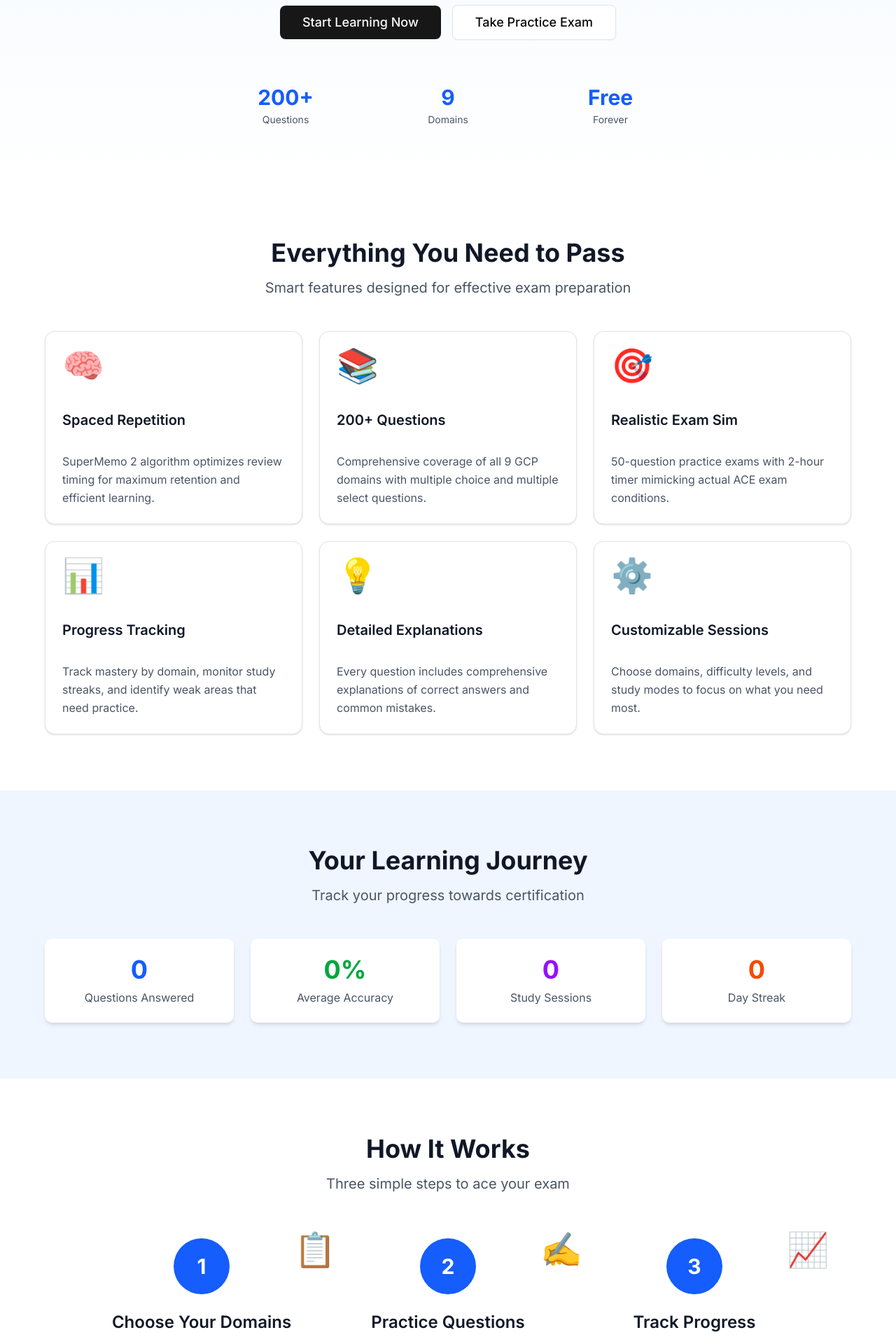
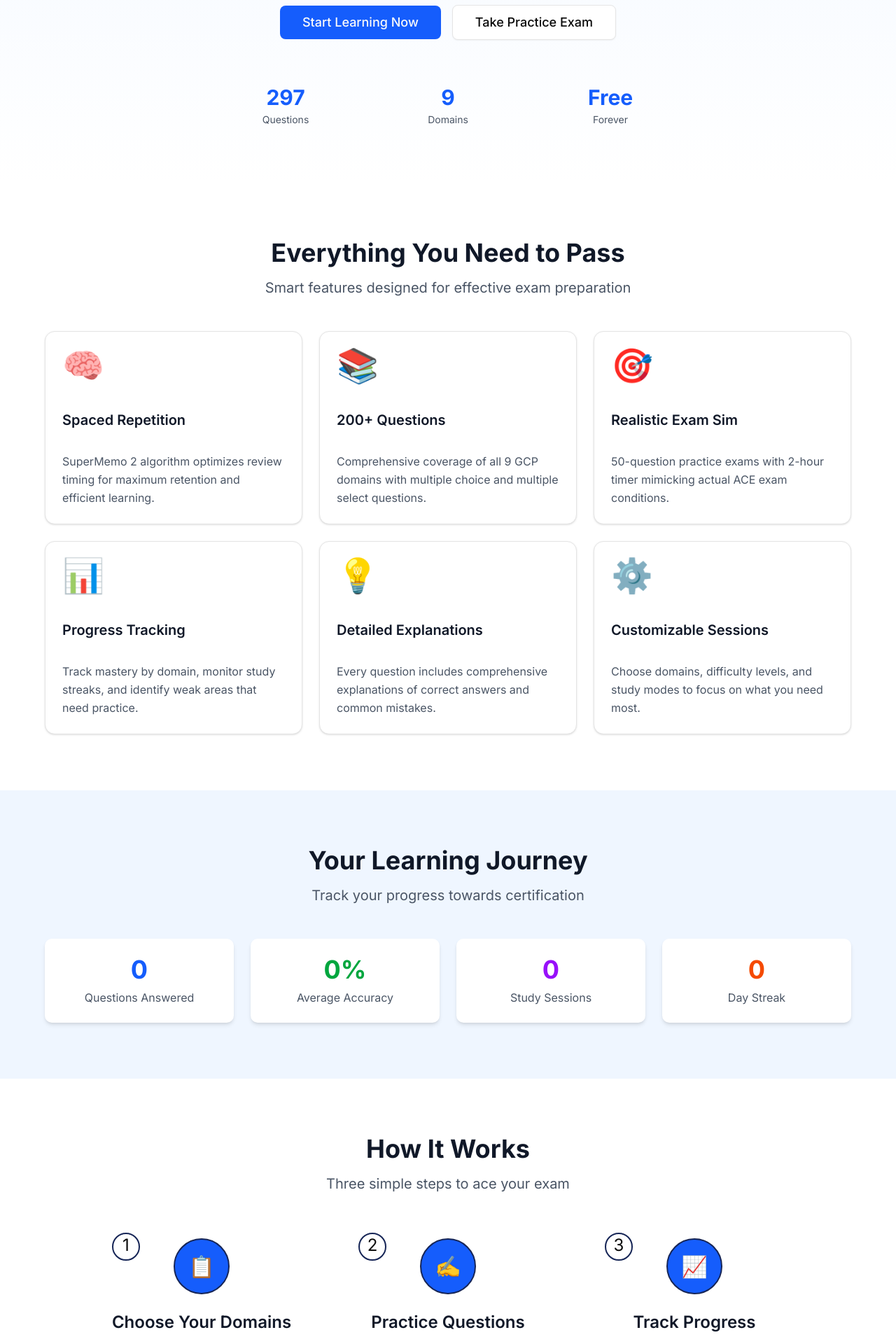
Before and after one commit to aykyiv/gcp-ace-prep, a Next.js app: page / in a window 1280 px wide. Shown: the part 520-2440 px from the top of the page at 70% size. Built offline with nearby package versions, Linux system fonts and the light colour scheme.

Commit message:
Design adjustments

```diff
--- a/src/components/landing/hero-section.tsx
+++ b/src/components/landing/hero-section.tsx
@@ -8,6 +8,7 @@
 "use client";
 
 import { Button } from "@/components/ui/button";
+import { totalCategoriesInDomainsJson, totalQuestions } from "@/data";
 import { useRouter } from "next/navigation";
 
 export function HeroSection() {
@@ -40,7 +41,7 @@ export function HeroSection() {
           <Button
             onClick={() => router.push("/study")}
             size="lg"
-            className="text-lg px-8 py-6 w-full sm:w-auto"
+            className="text-lg px-8 py-6 w-full sm:w-auto bg-blue-600 hover:bg-blue-700"
           >
             Start Learning Now
           </Button>
@@ -57,11 +58,11 @@ export function HeroSection() {
         {/* Quick stats */}
         <div className="grid grid-cols-3 gap-6 max-w-2xl mx-auto pt-8">
           <div className="text-center">
-            <p className="text-3xl font-bold text-blue-600">200+</p>
+            <p className="text-3xl font-bold text-blue-600">{totalQuestions}</p>
             <p className="text-sm text-gray-600 mt-1">Questions</p>
           </div>
           <div className="text-center">
-            <p className="text-3xl font-bold text-blue-600">9</p>
+            <p className="text-3xl font-bold text-blue-600">{totalCategoriesInDomainsJson}</p>
             <p className="text-sm text-gray-600 mt-1">Domains</p>
           </div>
           <div className="text-center">
--- a/src/components/landing/how-it-works.tsx
+++ b/src/components/landing/how-it-works.tsx
@@ -48,11 +48,11 @@ export function HowItWorks() {
             <div key={index} className="text-center">
               {/* Step number circle */}
               <div className="mb-6 relative">
-                <div className="w-20 h-20 mx-auto rounded-full bg-blue-600 text-white flex items-center justify-center text-3xl font-bold">
+                <div className="border-2 border-blue-950 w-20 h-20 mx-auto rounded-full bg-blue-600 text-white flex items-center justify-center text-3xl font-bold">
+                  {step.icon}
+                </div>
+                <div className="border-2 border-blue-950 text-2xl  absolute -top-2 left-8 w-10 h-10 mx-auto rounded-full ">
                   {step.number}
-                </div>
-                <div className="text-5xl absolute -top-2 -right-8">
-                  {step.icon}
                 </div>
               </div>
 
--- /dev/null
+++ b/src/data/index.ts
@@ -0,0 +1,46 @@
+import appEngineCloudRun from "@/data/domains/app-engine-cloud-run.json";
+import computeEngine from "@/data/domains/compute-engine.json";
+import iam from "@/data/domains/iam.json";
+import monitoringLogging from "@/data/domains/monitoring-logging.json";
+import networking from "@/data/domains/networking.json";
+import storage from "@/data/domains/storage.json";
+import gke from "@/data/domains/gke.json";
+import developerTools from "@/data/domains/developer-tools.json";
+import dataAnalytics from "@/data/domains/data-analytics.json";
+//import domains
+import domainsCategory from "@/data/domains.json";
+
+export const domains = [
+  appEngineCloudRun,
+  computeEngine,
+  iam,
+  monitoringLogging,
+  networking,
+  storage,
+  gke,
+  developerTools,
+  dataAnalytics,
+];
+
+export const totalQuestions = domains.reduce((total, domain: any) => {
+  let count = 0;
+
+  // CASE 1: The JSON file is an ARRAY of questions (most likely)
+  if (Array.isArray(domain)) {
+    count = domain.length;
+  }
+  // CASE 2: The JSON file is an OBJECT and the questions array is a property (e.g., "questions" or "default")
+  else if (domain && Array.isArray(domain.questions)) {
+    count = domain.questions.length;
+  }
+  // Fallback for Next.js/Webpack default imports if the structure is more complex
+  else if (domain && Array.isArray(domain.default)) {
+    count = domain.default.length;
+  }
+
+  return total + count;
+}, 0);
+
+// Total questions in domains.json for domainsCategory object
+
+export const totalCategoriesInDomainsJson = domainsCategory.domains.length
```
